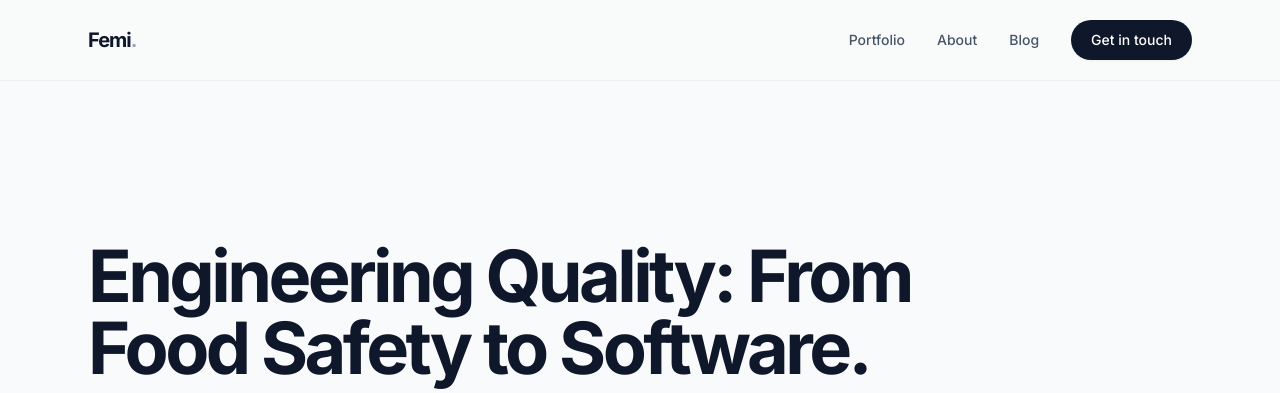
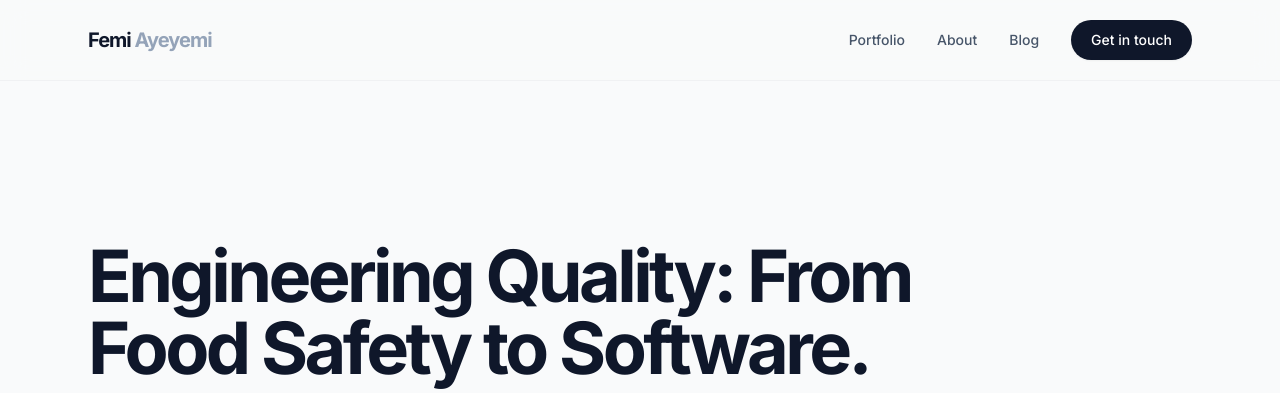
Before and after one commit to ayeyoluwafemi/faymol, a Django app: page / in a window 1280 px wide. Shown: the top 393 px of the page. Run offline with Django 5.2, Linux system fonts and the light colour scheme; data that the repository does not hold is empty; some libraries are stand-ins or nearby versions.

```diff
--- a/portfolio/templates/portfolio/base.html
+++ b/portfolio/templates/portfolio/base.html
@@ -16,7 +16,7 @@
     <header class="fixed w-full top-0 z-50 bg-gray-50/80 backdrop-blur-md border-b border-gray-200/50 transition-all duration-300">
         <div class="max-w-6xl mx-auto px-6 h-20 flex items-center justify-between">
             <a href="/" class="text-xl font-bold tracking-tighter text-slate-900 hover:text-slate-600 transition">
-                Femi<span class="text-slate-400">.</span>
+                Femi<span class="text-slate-400"> Ayeyemi</span>
             </a>
 
             <nav class="hidden md:flex items-center gap-8 text-sm font-medium text-slate-600">
```
